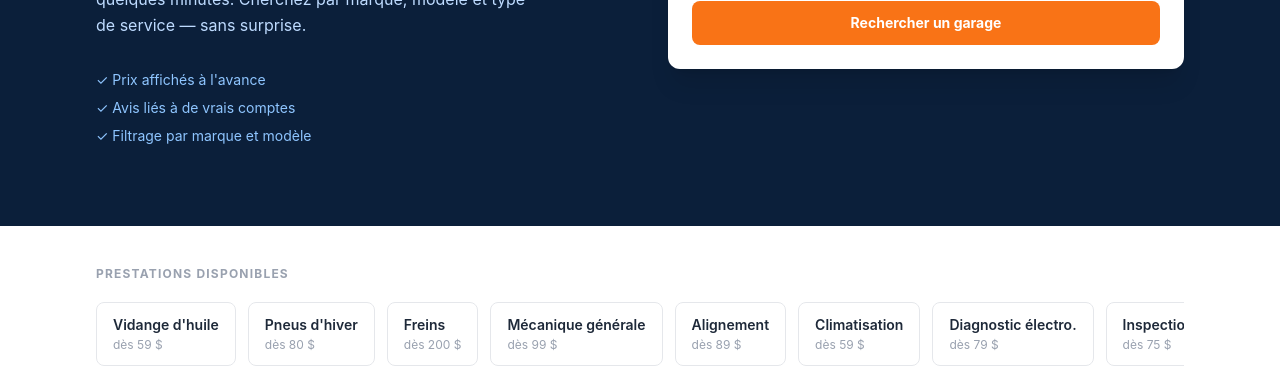
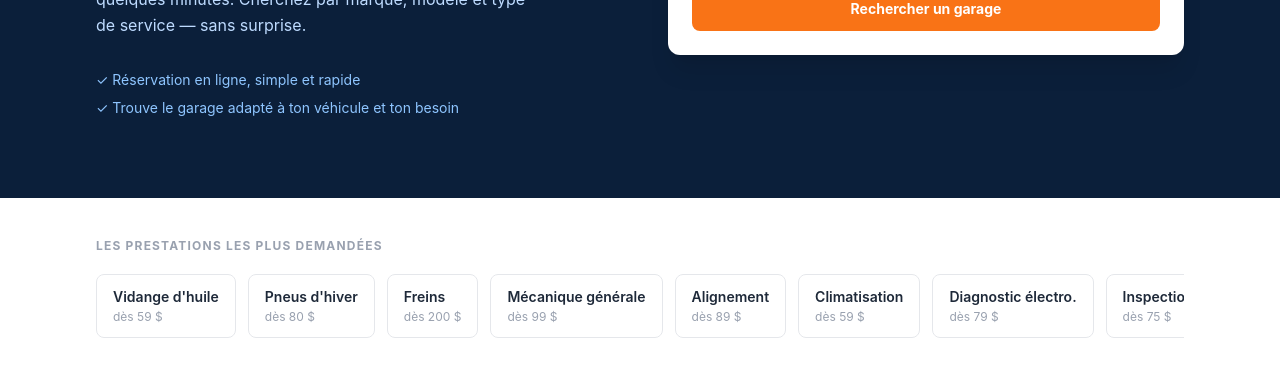
Before and after one commit to hygiepro1-ship-it/Garago, a Next.js app: page / in a window 1280 px wide. Shown: the part 420-788 px from the top of the page. Built offline with nearby package versions, Linux system fonts and the light colour scheme; no server answers.

Commit message:
feat: update hero bullets + rename services section

```diff
--- a/src/app/page.tsx
+++ b/src/app/page.tsx
@@ -70,9 +70,8 @@ export default function HomePage() {
                 Cherchez par marque, modèle et type de service — sans surprise.
               </p>
               <div className="mt-8 flex flex-col gap-2 text-sm text-blue-300">
-                <span>✓ Prix affichés à l'avance</span>
-                <span>✓ Avis liés à de vrais comptes</span>
-                <span>✓ Filtrage par marque et modèle</span>
+                <span>✓ Réservation en ligne, simple et rapide</span>
+                <span>✓ Trouve le garage adapté à ton véhicule et ton besoin</span>
               </div>
             </div>
 
@@ -153,7 +152,7 @@ export default function HomePage() {
       <section className="bg-white border-b border-gray-100 py-10">
         <div className="max-w-6xl mx-auto px-4 sm:px-6 lg:px-8">
           <p className="text-xs font-bold text-gray-400 uppercase tracking-widest mb-5">
-            Prestations disponibles
+            Les prestations les plus demandées
           </p>
           <div className="flex gap-3 overflow-x-auto pb-2 scrollbar-hide">
             {SERVICES_ROW.map((s) => (
```
